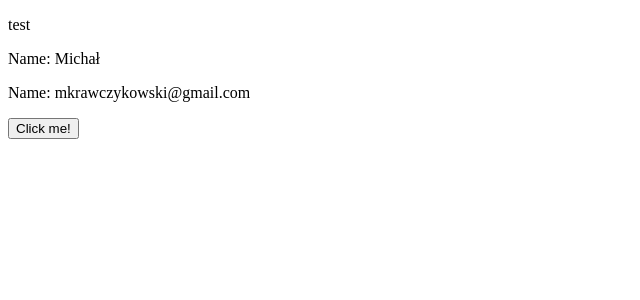
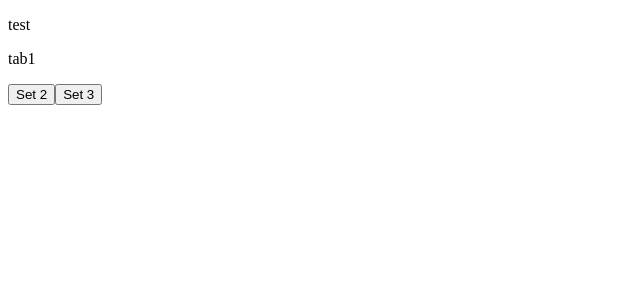
Before and after one commit to mkrawczykowski/next-with-typescript-json-builder, a Next.js app: page / in a window 1280 px wide. Shown: the top 300 px of the page, without its empty margins (0-640 px from the left). Built offline with nearby package versions, Linux system fonts and the light colour scheme.

Commit message:
working TabsStore in component

```diff
--- a/components/Tabs.tsx
+++ b/components/Tabs.tsx
@@ -1,50 +1,66 @@
 import React, {useState, useContext} from 'react';
-import Tab from './Tab';
-import TabContent from './Tab';
-import {Context} from './Store';
+// import Tab from './Tab';
+// import TabContent from './Tab';
+// import {Context} from './Store';
+import {ActiveTabContext} from './TabsStore'
 
 const Tabs = () => {
-    const [state, setState] = useContext(Context)
+    const [activeTabState, setActiveTabState] = useContext(ActiveTabContext);
+    const handleOnClick2 = () => {
+        setActiveTabState('tab2')
+    }
+    const handleOnClick3 = () => {
+        setActiveTabState('tab3')
+    }
+    return(
+        <>
+            <p>test</p>
+            <p>{activeTabState}</p>
+            <button type="button" onClick={handleOnClick2}>Set 2</button>
+            <button type="button" onClick={handleOnClick3}>Set 3</button>
+        </>
+    )
+    // const [state, setState] = useContext(Context)
     // const [activeTab, setActiveTab] = useState('tab1');
 
     // const isActive = (tabNumber: string) => {
     //     return activeTab === tabNumber? 1 : 0;
     // }
 
-    const handleClick = () => {
-        const newState = {
-            name: 'Piotrek',
-            email: 'piotr.krawczykowski@gmail.com',
-        }
-        setState(newState);
-    }
+    // const handleClick = () => {
+    //     const newState = {
+    //         name: 'Piotrek',
+    //         email: 'piotr.krawczykowski@gmail.com',
+    //     }
+    //     setState(newState);
+    // }
 
-    return(
-        <>
-            <p>
-                test
-            </p>
-            <p>Name: {state.name}</p>
-            <p>Name: {state.email}</p>
-            <button onClick={handleClick}>Click me!</button>
-        </>
+//     return(
+//         <>
+//             <p>
+//                 test
+//             </p>
+//             <p>Name: {state.name}</p>
+//             <p>Name: {state.email}</p>
+//             <button onClick={handleClick}>Click me!</button>
+//         </>
 
-        // <div className="tabs">
-        //     <ul>
-        //         <Tab active={isActive('tab1')}>2015</Tab>
-        //         <Tab active={isActive('tab2')}>1980</Tab>
-        //         <Tab active={isActive('tab3')}>Final</Tab>
-        //     </ul>
-        //     <TabContent active={isActive('tab1')}>
-        //         Tab 1 content
-        //     </TabContent>
-        //     <TabContent active={isActive('tab2')}>
-        //         tab 2 content
-        //     </TabContent>
-        //     <TabContent active={isActive('tab3')}>
-        //         Tab 3 content</TabContent>
-        // </div>
-    )
+//         // <div className="tabs">
+//         //     <ul>
+//         //         <Tab active={isActive('tab1')}>2015</Tab>
+//         //         <Tab active={isActive('tab2')}>1980</Tab>
+//         //         <Tab active={isActive('tab3')}>Final</Tab>
+//         //     </ul>
+//         //     <TabContent active={isActive('tab1')}>
+//         //         Tab 1 content
+//         //     </TabContent>
+//         //     <TabContent active={isActive('tab2')}>
+//         //         tab 2 content
+//         //     </TabContent>
+//         //     <TabContent active={isActive('tab3')}>
+//         //         Tab 3 content</TabContent>
+//         // </div>
+//     )
 }
 
 export default Tabs;
--- a/pages/index.tsx
+++ b/pages/index.tsx
@@ -1,16 +1,16 @@
 import Link from 'next/link'
 // import Layout from '../components/Layout'
 import Tabs from '../components/Tabs'
-import Store from '../components/Store';
+import TabsStore from '../components/TabsStore';
 
 const IndexPage = () => {
   // <Layout title="Home | Next.js + TypeScript Example">
   //   <Tabs></Tabs>
   // </Layout>
   return(
-  <Store>
+  <TabsStore>
     <Tabs></Tabs>
-  </Store>
+  </TabsStore>
   )
 
 }
```
